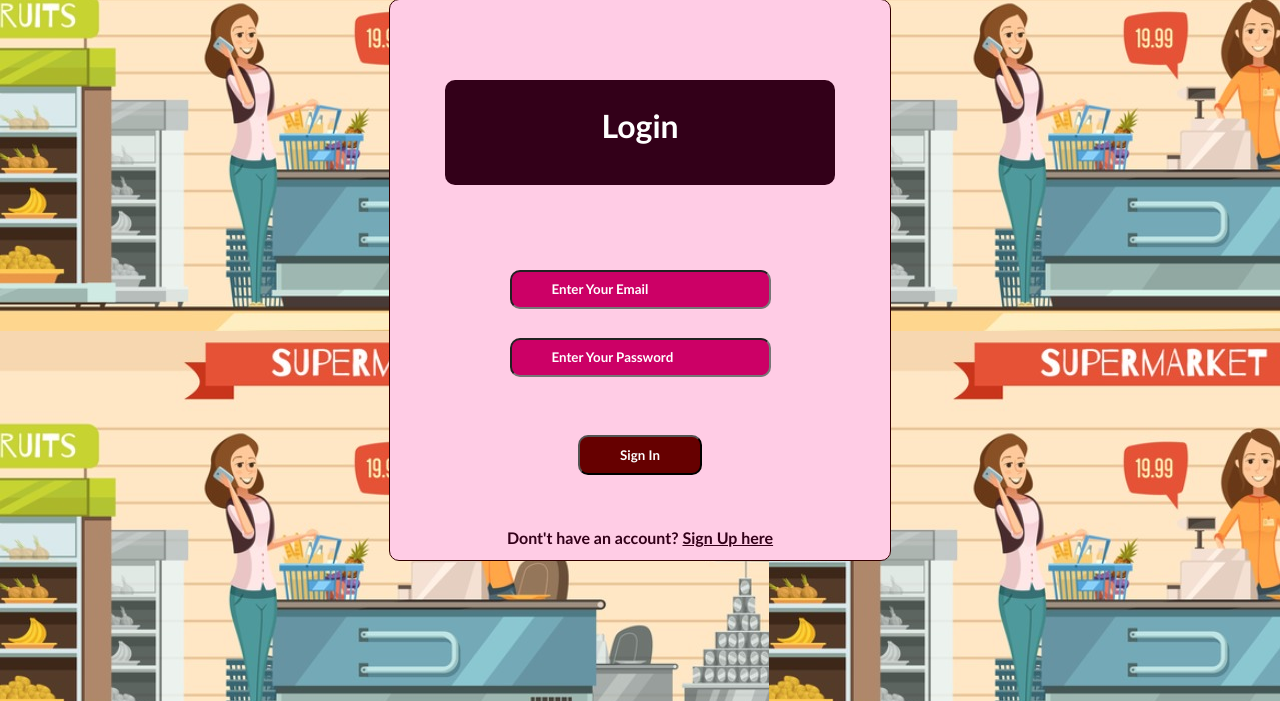
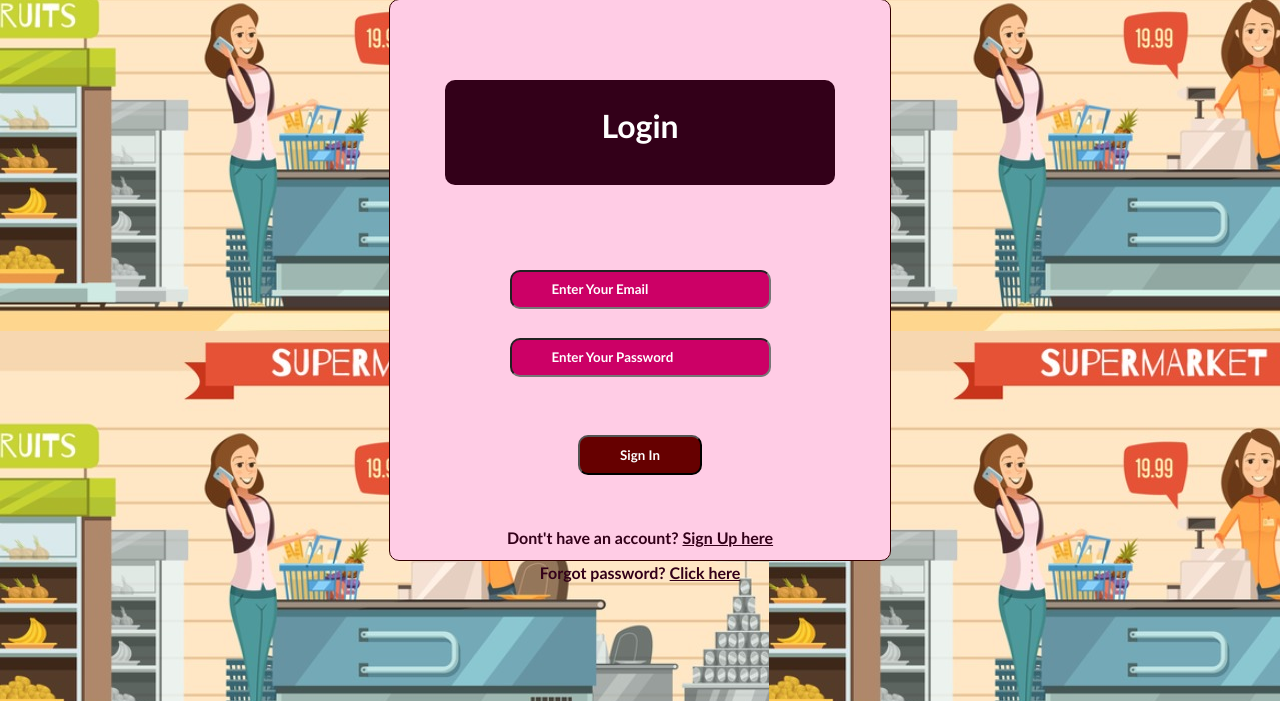
Before and after one commit to ankita0204/AIMS-SUPERSTORE, a Flask app: page / in a window 1280 px wide. Shown: the part 99-800 px from the top of the page. Run offline with Flask 2, Linux system fonts and the light colour scheme; some libraries are stand-ins or nearby versions.

Commit message:
Add files via upload

```diff
--- a/login/templates/login.html
+++ b/login/templates/login.html
@@ -19,6 +19,7 @@
 				</form>
 			</h2>
 			<p class="bottom">Dont't have an account? <a class="bottom" href="{{url_for('register')}}"> Sign Up here</a></p>
+			<p class="bottom">Forgot password? <a class="bottom" href="{{url_for('forgot_password')}}"> Click here</a></p>
 		</div>
 		</div>
 	</body>
```
